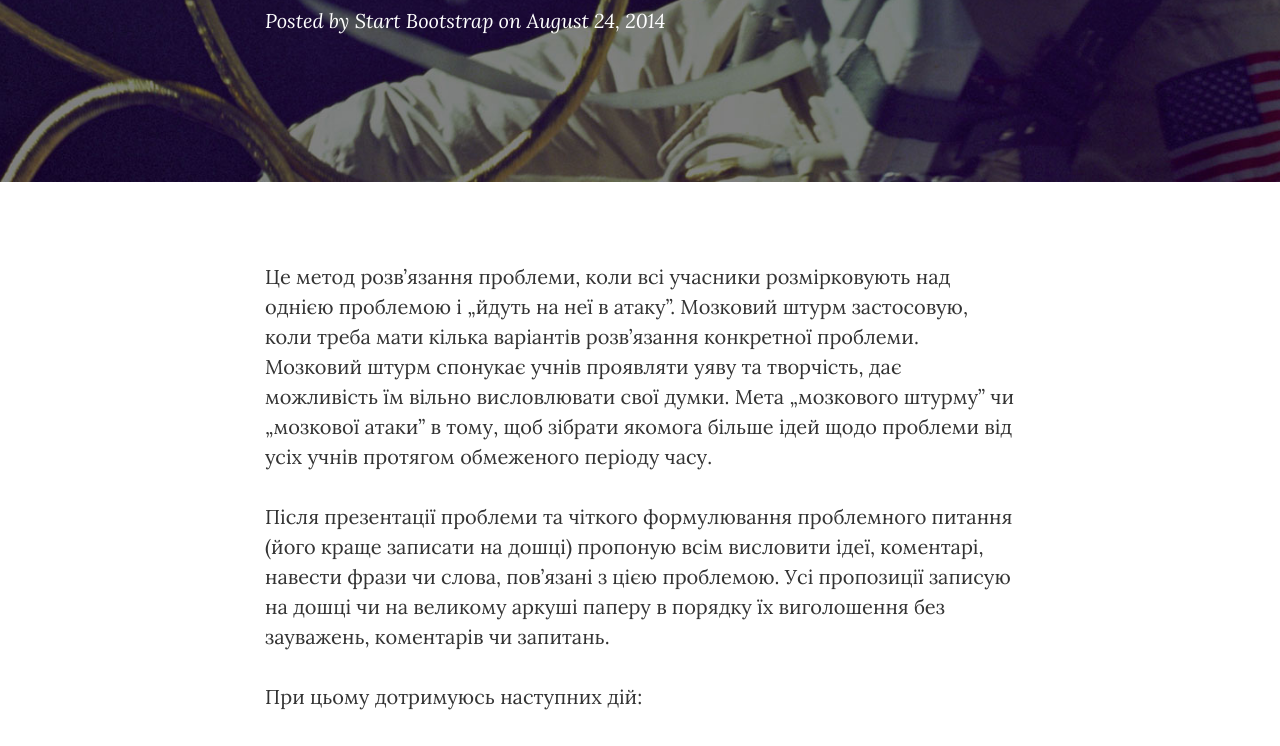
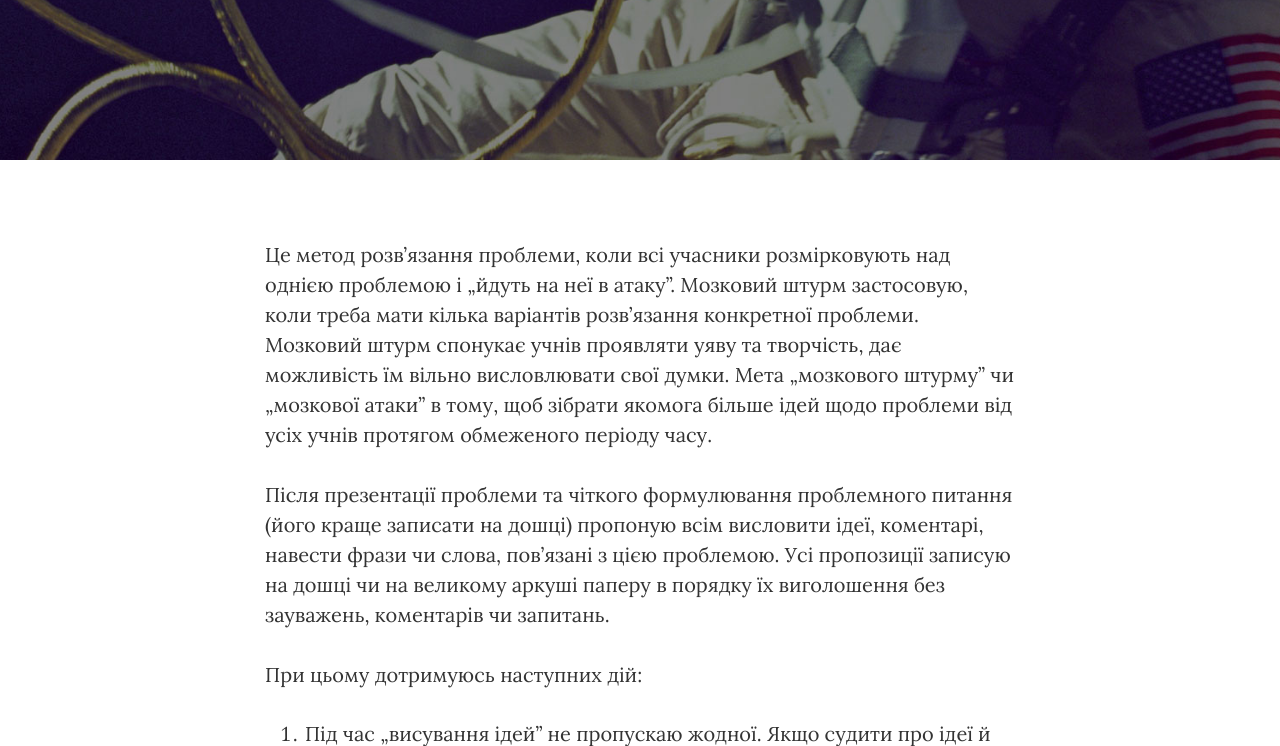
Before and after one commit to urodchyn/project, a website: page pages/brain-storm.html in a window 1280 px wide. Shown: the part 354-1100 px from the top of the page. Drawn offline with nearby package versions, Linux system fonts and the light colour scheme.

```diff
--- a/pages/brain-storm.html
+++ b/pages/brain-storm.html
@@ -73,7 +73,6 @@
                     <div class="post-heading">
                         <h1>Інтерактивні методи навчання</h1>
                         <h2 class="subheading">Мозковий штурм</h2>
-                        <span class="meta">Posted by <a href="#">Start Bootstrap</a> on August 24, 2014</span>
                     </div>
                 </div>
             </div>
```
Also changed, not shown: pages/discussion.html (+0 -1 lines), pages/jigsaw.html (+0 -1 lines), pages/little-group.html (+0 -1 lines), pages/microphone.html (+0 -1 lines), pages/other.html (+0 -1 lines), pages/range-of-ideas.html (+0 -1 lines), pages/robota-v-parah.html (+0 -1 lines), pages/snow-ball.html (+0 -1 lines), pages/unfinished-sentence.html (+0 -1 lines).
